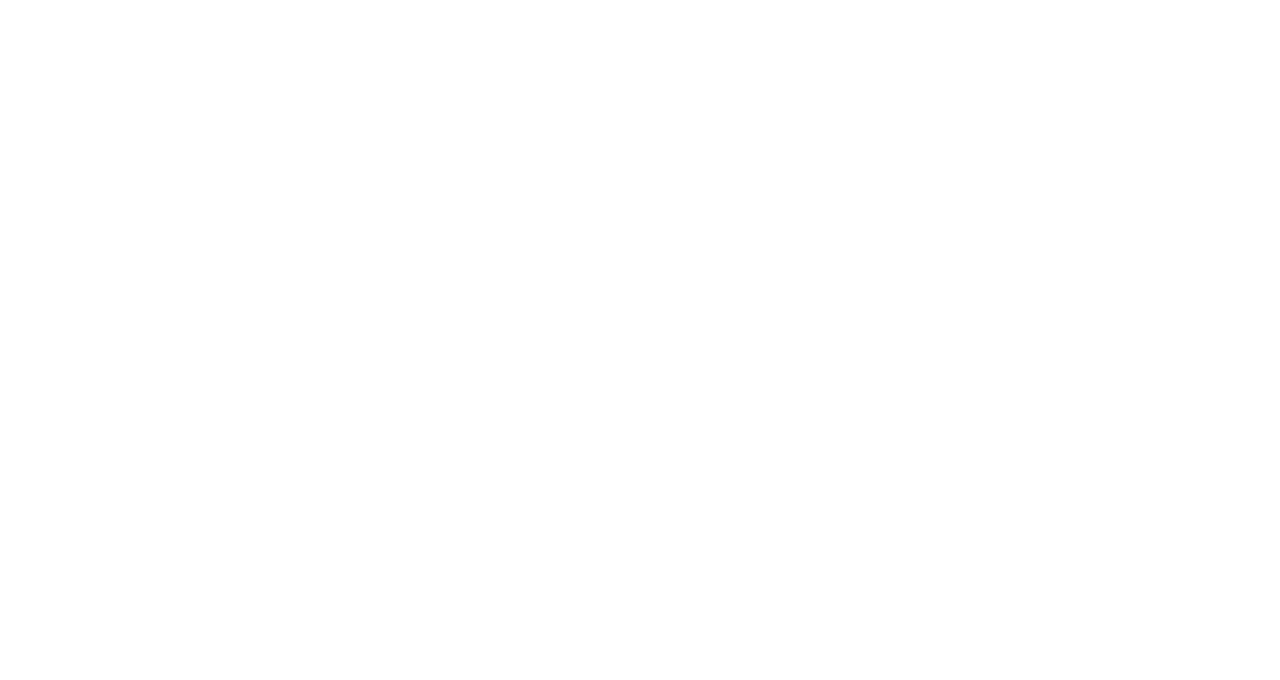
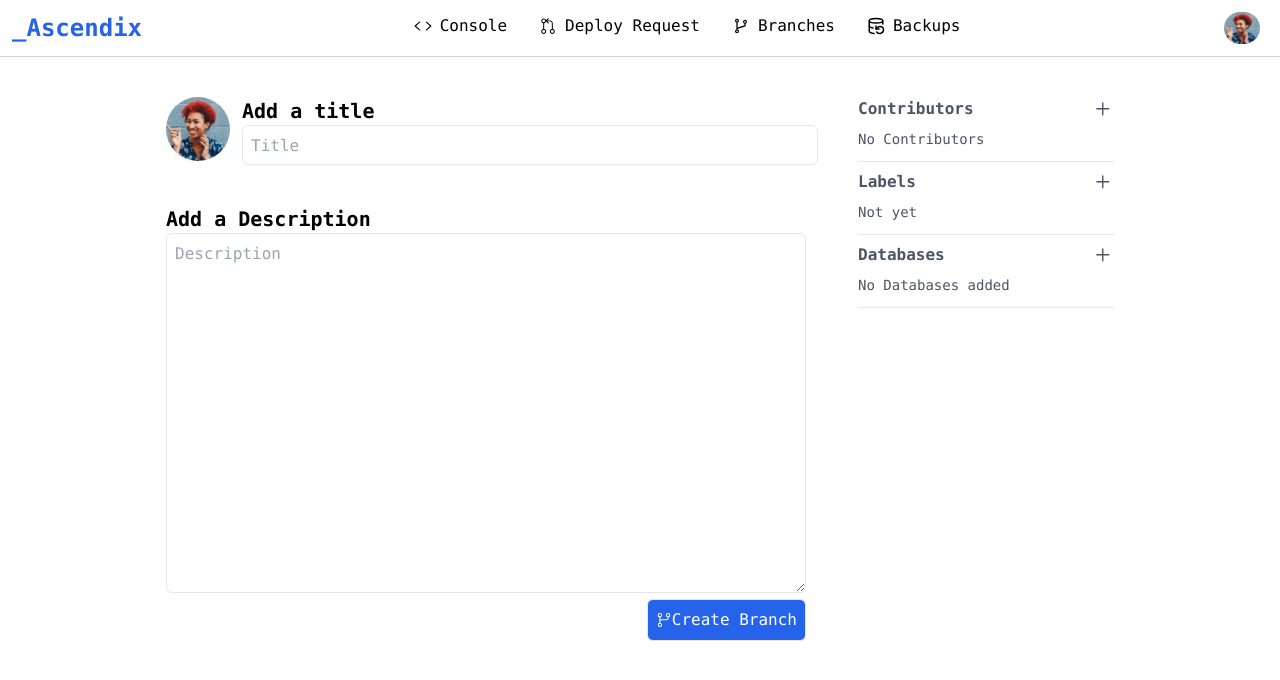
Before and after one commit to suraj-9849/toolsmith, a React (Create React App) app: page /newBranch in a window 1280 px wide. Before the commit this address had no page. Shown: the top 680 px of the page. Built offline with nearby package versions, Linux system fonts and the light colour scheme.

Commit message:
new branch page

```diff
--- a/src/App.tsx
+++ b/src/App.tsx
@@ -17,6 +17,7 @@ import Connection from './components/Connection';
 import Signup from './components/Signup';
 import Account from './components/Account';
 import Branches from './components/Branches';
+import NewBranch from './NewBranch';
 
 function App() {
   return (
@@ -34,6 +35,7 @@ function App() {
         <Route path="/dashboard" element={<Dashboard />} />
         <Route path="/account/profile" element={<Account />} />
         <Route path="/database/branches" element={<Branches />} />
+        <Route path="/newBranch" element={<NewBranch />} />
       </Routes>
     </>
   );
--- /dev/null
+++ b/src/NewBranch.tsx
@@ -0,0 +1,124 @@
+import React, { useState, useEffect } from 'react';
+import { Link } from 'react-router-dom';
+import NavbarForDb from './components/NavbarForDb';
+import { GoPlus } from 'react-icons/go';
+import user from './icons/bonnie.png';
+import { VscAccount } from 'react-icons/vsc';
+import { IoSettingsOutline } from 'react-icons/io5';
+import { CgOrganisation } from 'react-icons/cg';
+import { CiLogout } from 'react-icons/ci';
+import { GoGitBranch } from "react-icons/go";
+
+function NewBranch() {
+  const [showAccountModal, setShowAccountModal] = useState(false);
+  const modalRef = React.useRef<HTMLDivElement>(null);
+  const handleOutsideClick = (e: any) => {
+    if (modalRef.current && !modalRef.current.contains(e.target)) {
+      setShowAccountModal(false);
+    }
+  };
+
+  useEffect(() => {
+    document.addEventListener('mousedown', handleOutsideClick);
+    return () => {
+      document.removeEventListener('mousedown', handleOutsideClick);
+    };
+  }, [setShowAccountModal]);
+  return (
+    <>
+      <div className="border-b flex items-center justify-between pr-5 border-gray-300 p-3">
+        <h1 className="text-2xl font-mono font-bold text-blue-600">_Ascendix</h1>
+        <NavbarForDb />
+        <div className="flex items-center">
+          {/* <Link to={'/dbenter'}>
+                <button className="flex bg-blue-600 rounded-md mr-3 p-1 items-center">
+                <GoPlus className="text-white" size={20} />
+                <h1 className="text-white font-mono text-md font-light">Add Source</h1>
+                </button>
+            </Link> */}
+          <button
+            onClick={() => {
+              setShowAccountModal(true);
+            }}
+          >
+            <img src={user} alt="" className=" h-[2rem] w-9 rounded-full" />
+          </button>
+          {showAccountModal ? (
+            <div
+              ref={modalRef}
+              className="absolute right-10 w-48 top-12 bg-white border border-gray-300 rounded-md p-2"
+            >
+              <Link to={'/account/profile'}>
+                <div className="flex items-center rounded-md hover:bg-gray-200 p-2">
+                  <VscAccount className="text-black" size={20} />
+                  <h1 className="font-mono text-md ml-2 text-black font-light">Account</h1>
+                </div>
+              </Link>
+              <div className="flex items-center rounded-md hover:bg-gray-200 p-2">
+                <IoSettingsOutline className="text-black" size={20} />
+                <h1 className="font-mono text-md ml-2 text-black font-light">Settings</h1>
+              </div>
+              <div className="flex items-center rounded-md hover:bg-gray-200 p-2">
+                <CgOrganisation className="text-black" size={20} />
+                <h1 className="font-mono text-md ml-2 text-black font-light">Organisations</h1>
+              </div>
+              <div className="border-t border-gray-300 mb-2 mt-2"></div>
+              <div className="flex items-center rounded-md hover:bg-gray-200 p-2">
+                <CiLogout className="text-red-500" size={20} />
+                <h1 className="font-mono text-md ml-2 text-red-500">Logout</h1>
+              </div>
+            </div>
+          ) : (
+            <></>
+          )}
+        </div>
+      </div>
+      <div className='mt-10 flex items-start justify-center'>
+        <div>
+            <div className='flex'>
+                <img src={require('./icons/bonnie.png')} alt=""  className='rounded-full h-[8vh]'/>
+                <div className='flex-col ml-3'>
+                    <h1 className='font-mono text-xl font-bold'>Add a title</h1>
+                    <input type="text" className='border font-mono rounded-md p-2 h-[5vh] w-[45vw]' placeholder='Title'/>
+                </div>
+            </div>
+            <div className='mt-10'>
+                <h1 className='font-bold font-mono text-xl'>Add a Description</h1>
+                <textarea className='border font-mono rounded-md p-2 h-[45vh] w-[50vw]' placeholder='Description'></textarea>
+            </div>
+            <div className='flex justify-end items-end w-[50vw]'>
+                <button className='p-2 border flex items-center text-white font-mono bg-blue-600 hover:bg-blue-700 rounded-md'>
+                    <GoGitBranch />
+                    Create Branch
+                </button>
+            </div>
+        </div>
+        <div className='ml-10 w-[20vw]'>
+            <div className='border-b pb-3'>
+                <div className='flex hover:text-blue-600 text-gray-600 items-center justify-between'>
+                    <h1 className='font-mono font-semibold'>Contributors</h1>
+                    <GoPlus size={22}/>
+                </div>
+                <h1 className='font-mono mt-2 font-light text-sm text-gray-600'>No Contributors</h1>
+            </div>
+            <div className='border-b mt-2 pb-3'>
+                <div className='flex hover:text-blue-600 text-gray-600 items-center justify-between'>
+                    <h1 className='font-mono font-semibold'>Labels</h1>
+                    <GoPlus size={22}/>
+                </div>
+                <h1 className='font-mono mt-2 font-light text-sm text-gray-600'>Not yet</h1>
+            </div>
+            <div className='border-b mt-2 pb-3'>
+                <div className='flex hover:text-blue-600 text-gray-600 items-center justify-between'>
+                    <h1 className='font-mono font-semibold'>Databases</h1>
+                    <GoPlus size={22}/>
+                </div>
+                <h1 className='font-mono mt-2 font-light text-sm text-gray-600'>No Databases added</h1>
+            </div>
+        </div>
+      </div>
+    </>
+  );
+}
+
+export default NewBranch;
--- a/src/components/Branches.tsx
+++ b/src/components/Branches.tsx
@@ -7,27 +7,29 @@ import { IoSettingsOutline } from 'react-icons/io5';
 import { CgOrganisation } from 'react-icons/cg';
 import { CiLogout } from 'react-icons/ci';
 import { Link } from 'react-router-dom';
-import { LiaTagSolid } from "react-icons/lia";
-import { GoIssueOpened } from "react-icons/go";
-import { PiChatsThin } from "react-icons/pi";
+import { LiaTagSolid } from 'react-icons/lia';
+import { GoIssueOpened } from 'react-icons/go';
+import { PiChatsThin } from 'react-icons/pi';
 
 const branches = [
   {
-        title: "Running Daily query to get expensive products",
-        tags: ["enhancement", "feature"],
-        created_by: "Bonnie",
+    title: 'Running Daily query to get expensive products',
+    tags: ['enhancement', '🚀feature'],
+    created_by: 'Bonnie',
   },
   {
-        title: "Running Daily query to get expensive products",
-        tags: ["enhancement", "feature"],
-        created_by: "Bonnie",
+    title: 'Running Daily query to get expensive products',
+    tags: ['enhancement', 'feature'],
+    created_by: 'Bonnie',
   },
   {
-        title: "Run query to fetch the details of most products brought by a user",
-        tags: ["enhancement"],
-        created_by: "Bonnie",
-    }
-]
+    title: 'Run query to fetch the details of most products brought by a user',
+    tags: ['enhancement'],
+    created_by: 'Bonnie',
+  },
+];
+
+const colors = ['green', 'blue', 'cyan', 'red', 'pink'];
 
 function Branches() {
   const [showAccountModal, setShowAccountModal] = useState(false);
@@ -94,18 +96,24 @@ function Branches() {
             )}
           </div>
         </div>
-        <div className='flex justify-center items-center'>
-            <div className='flex items-center mt-10'>
+        <div className="flex justify-center items-center">
+          <div className="flex items-center mt-10">
             <div>
-                    <input type="text" className=' w-[60vw] border rounded-md font-light font-mono p-2' placeholder='Search Branches..'/>
+              <input
+                type="text"
+                className=" w-[60vw] border rounded-md font-light font-mono p-2"
+                placeholder="Search Branches.."
+              />
             </div>
-                <button className='ml-4 border flex items-center p-2 rounded-md'>
-                    <LiaTagSolid className='text-gray-600' size={18}/>
-                    <h1 className='ml-2 font-mono font-light text-gray-600'>Labels</h1>
+            <button className="ml-4 border flex hover:bg-gray-100 items-center p-2 rounded-md">
+              <LiaTagSolid className="text-gray-600" size={18} />
+              <h1 className="ml-2 font-mono font-light text-gray-600">Labels</h1>
             </button>
-                <button className='flex bg-blue-600 hover:bg-blue-700 items-center rounded-md ml-2 p-2'>
-                    <h1 className='font-mono text-white font-light'>New Branch</h1>
+            <Link to={'/newBranch'}>
+              <button className="flex bg-blue-600 hover:bg-blue-700 items-center rounded-md ml-2 p-2">
+                <h1 className="font-mono text-white font-light">New Branch</h1>
               </button>
+            </Link>
           </div>
           {/* <div className='border rounded-md'>
                 <div className='border-b p-2'>
@@ -113,46 +121,46 @@ function Branches() {
                 </div>
             </div> */}
         </div>
-        <div className='flex items-center mt-5 justify-center'>
-            <div className='w-[77vw]'>
-                <div className='border rounded-md'>
-                    <div className='px-4 py-2 flex items-center border-b'>
-                        <GoIssueOpened className='text-blue-500' size={24}/>
-                        <h1 className='ml-3 font-light font-mono'>Branches open</h1>
+        <div className="flex items-center mt-5 justify-center">
+          <div className="w-[77vw]">
+            <div className="border rounded-md">
+              <div className="px-4 py-2 flex items-center border-b">
+                <GoIssueOpened className="text-green-500" size={24} />
+                <h1 className="ml-3 font-light font-mono">Branches open</h1>
               </div>
 
-                    {
-                        branches.map((branch, idx) => {
+              {branches.map((branch, idx) => {
                 return (
-                                <div className='p-4 border-b hover:bg-gray-50'>
-                                    <div className='flex justify-between'>
-                                        <div className='flex items-center'>
-                                            <GoIssueOpened className='text-blue-500' size={24}/>
-                                            <div className='flex-col'>
-                                                <div className='flex items-center'>
-                                                    <h1 className='ml-3 font-bold font-mono hover:text-blue-600'>{branch.title}</h1>
-                                                    {branch.tags.map((tag) => {
+                  <div className="p-4 border-b hover:bg-gray-50">
+                    <div className="flex justify-between">
+                      <div className="flex items-center">
+                        <GoIssueOpened className="text-green-500" size={24} />
+                        <div className="flex-col">
+                          <div className="flex items-center">
+                            <h1 className="ml-3 font-bold font-mono hover:text-blue-600">{branch.title}</h1>
+                            {branch.tags.map((tag, idx) => {
                               return (
-                                                            <div className='ml-2 border border-cyan-300 bg-gradient-to-b from-cyan-50 via-cyan-100 to-cyan-50  px-2 rounded-2xl'>
-                                                                <h1 className='font-mono  text-cyan-500'>{tag}</h1>
+                                <div
+                                  className={`ml-2 border border-blue-300 bg-gradient-to-b from-blue-50 via-blue-100 to-blue-50  px-2 rounded-2xl`}
+                                >
+                                  <h1 className={`font-mono font-light text-sm text-blue-500`}>{tag}</h1>
                                 </div>
-                                                        )
+                              );
                             })}
                           </div>
-                                                <div className='ml-3'>
-                                                    <h1 className='text-gray-600'>#9 opened by nikhilbhatia08</h1>
+                          <div className="ml-3">
+                            <h1 className="text-gray-600 font-mono">#9 opened by {branch.created_by}</h1>
                           </div>
                         </div>
                       </div>
-                                        <div className='flex items-center'>
-                                            <PiChatsThin size={24}/>
-                                            <h1 className='ml-1 font-light text-gray-600'>2</h1>
+                      <div className="flex items-center">
+                        <PiChatsThin size={24} />
+                        <h1 className="ml-1 font-light text-gray-600">2</h1>
                       </div>
                     </div>
                   </div>
-                            )
-                        })
-                    }
+                );
+              })}
             </div>
           </div>
         </div>
```
Lines whose indentation alone changed are shown as unchanged.
